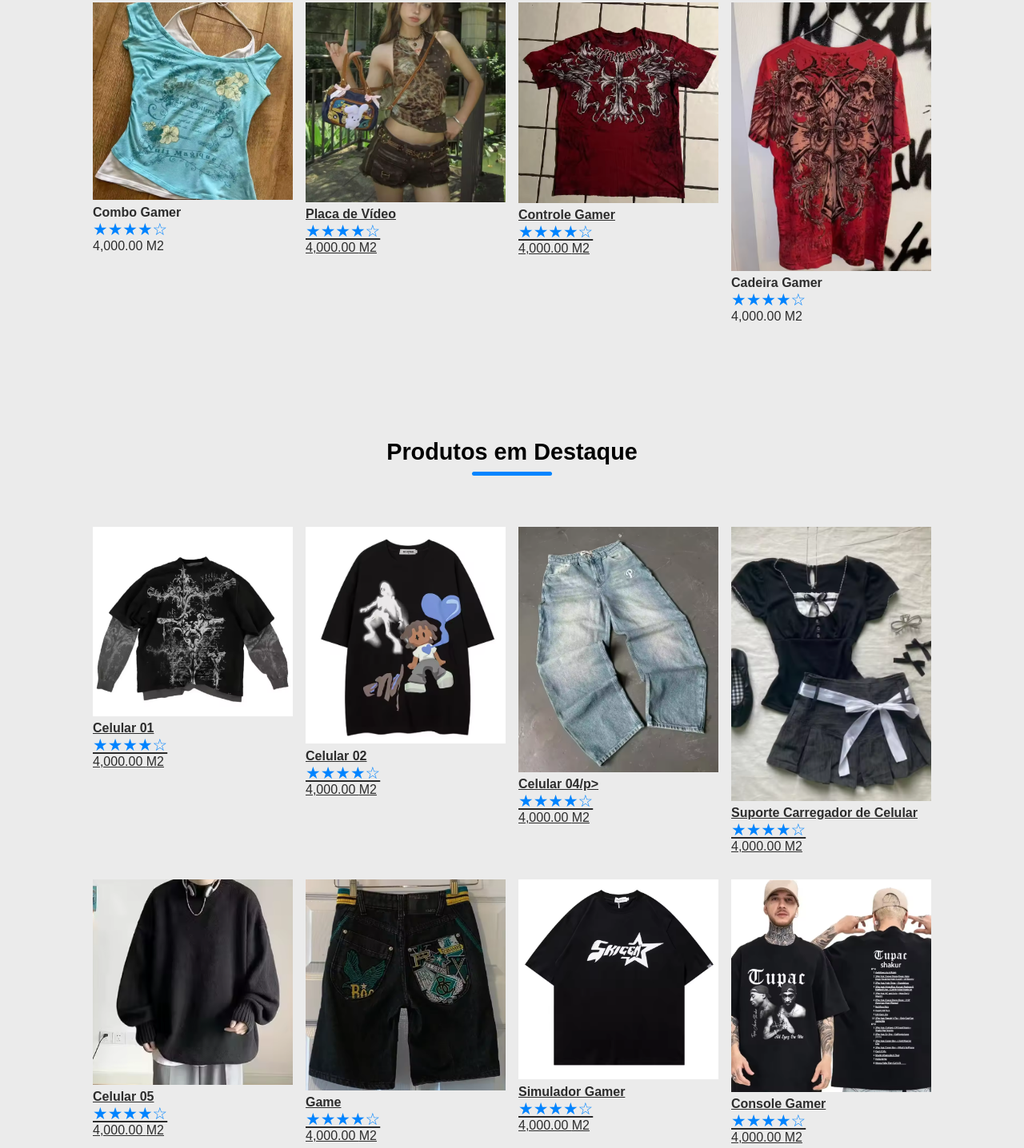
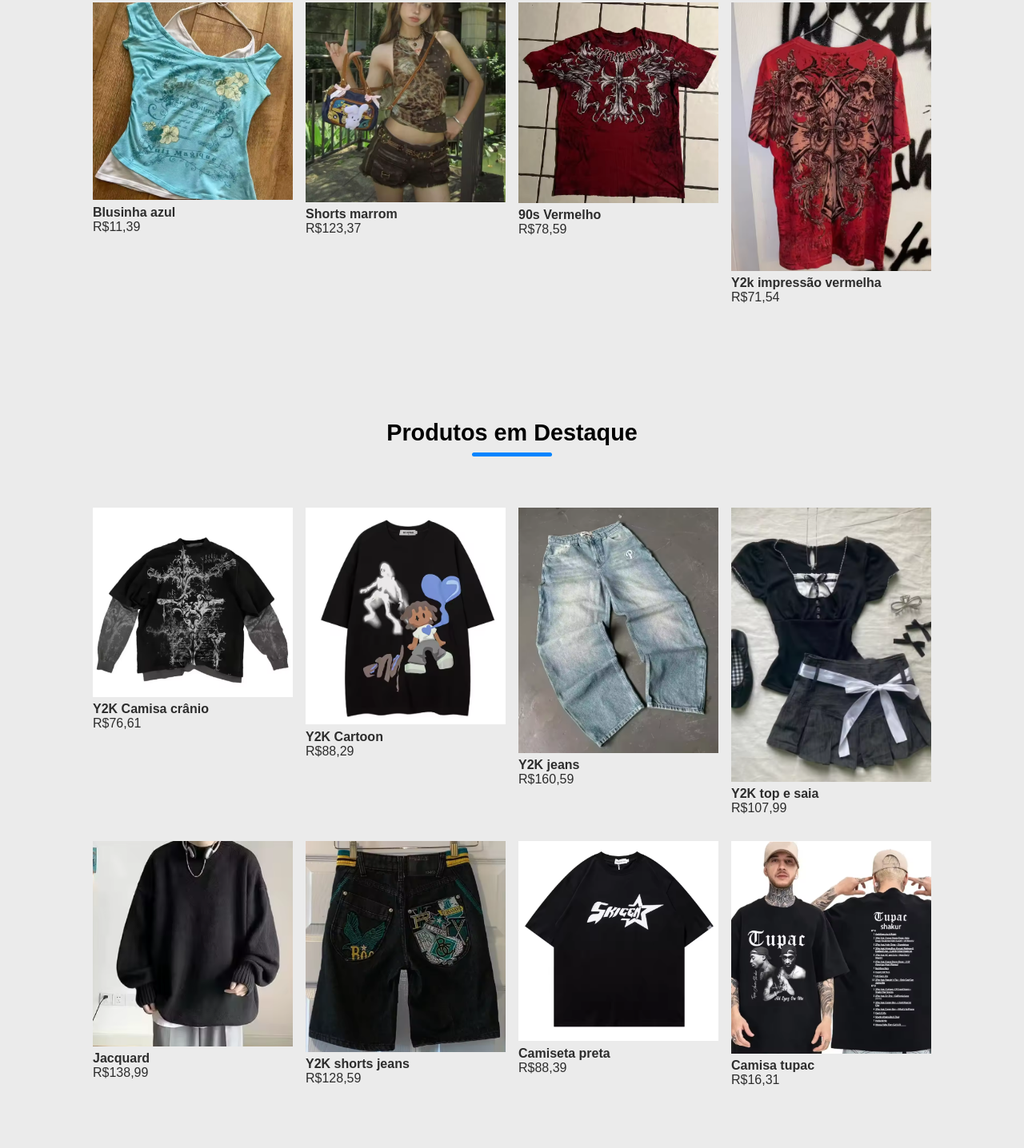
Before and after one commit to LukasPio/Closete, a plain HTML site: page index.html in a window 1280 px wide. Shown: the part 1305-2741 px from the top of the page at 80% size. Drawn offline with Linux system fonts and the light colour scheme.

Commit message:
update backup

```diff
--- a/index.html
+++ b/index.html
@@ -15,9 +15,9 @@
             <h1 class="logo">STREET<span>STORE</span></h1>
             <nav>
                 <ul>
-                    <li>Home</li>
-                    <li>Produtos</li>
-                    <li>Contato</li>
+                    <li><a href="#">Home</a></li>
+                    <li><a href="#selected-products">Produtos</a></li>
+                    <li><a href="#hot-products">Destaques</a></li>
                 </ul>
             </nav>
             <div class="nav-icon-container">
@@ -76,93 +76,97 @@
 
         <div>
             <div class="page-inner-content">
-                <h3 class="section-title">Produtos Selecionados</h3>
+                <h3 class="section-title" id="selected-products">Produtos Selecionados</h3>
                 <div class="subtitle-underline"></div>
                 <div class="cols cols-4">
-                    <a class="product">
+                    <a class="product" target="_blank"
+                        href="https://pt.aliexpress.com/item/1005008598160878.html?gps-id=pcStoreLeaderboard&scm=1007.22922.271278.0&scm_id=1007.22922.271278.0&scm-url=1007.22922.271278.0&pvid=d18cd1e7-276d-424f-b28f-8f5b0353330c&_t=gps-id%3ApcStoreLeaderboard%2Cscm-url%3A1007.22922.271278.0%2Cpvid%3Ad18cd1e7-276d-424f-b28f-8f5b0353330c%2Ctpp_buckets%3A668%232846%238115%232000&pdp_ext_f=%7B%22order%22%3A%22254%22%2C%22eval%22%3A%221%22%2C%22sceneId%22%3A%2212922%22%7D&pdp_npi=4%40dis%21BRL%2112.18%2111.88%21%21%2114.72%2114.36%21%40210337bc17476848834493541edee2%2112000045889848219%21rec%21BR%214254928815%21XZ&spm=a2g0o.store_pc_home.smartLeaderboard_2004865748759.1005008598160878&gatewayAdapt=glo2bra">
                         <img src="products/blusaazuly2k.png" alt="" />
-                        <p class="product-name">Combo Gamer</p>
-                        <p class="rate">&#9733;&#9733;&#9733;&#9733;&#9734;</p>
-                        <p class="product-price">4,000.00 <span>M2</span></p>
+                        <p class="product-name">Blusinha azul</p>
+
+                        <p class="product-price">R$11,39</p>
                     </a>
                     <a href="https://pt.aliexpress.com/item/1005008394530828.html?gps-id=pcStoreLeaderboard&scm=1007.22922.271278.0&scm_id=1007.22922.271278.0&scm-url=1007.22922.271278.0&pvid=d60c7266-a01d-4c30-87a3-804b586d7ebf&_t=gps-id%3ApcStoreLeaderboard%2Cscm-url%3A1007.22922.271278.0%2Cpvid%3Ad60c7266-a01d-4c30-87a3-804b586d7ebf%2Ctpp_buckets%3A668%232846%238115%232000&pdp_ext_f=%7B%22order%22%3A%2254%22%2C%22eval%22%3A%221%22%2C%22sceneId%22%3A%2212922%22%7D&pdp_npi=4%40dis%21BRL%21212.32%21129.06%21%21%21256.61%21155.98%21%40210337bc17476850847487359edee2%2112000044839875136%21rec%21BR%214254928815%21X&spm=a2g0o.store_pc_home.smartLeaderboard_2011101347554.1005008394530828&gatewayAdapt=glo2bra"
-                        class="product">
+                        class="product" target="_blank">
                         <img src="products/blusinha_onca.png" alt="" />
-                        <p class="product-name">Placa de Vídeo</p>
-                        <p class="rate">&#9733;&#9733;&#9733;&#9733;&#9734;</p>
-                        <p class="product-price">4,000.00 <span>M2</span></p>
+                        <p class="product-name">Shorts marrom</p>
+
+                        <p class="product-price">R$123,37</p>
                     </a>
                     <a href="https://pt.aliexpress.com/item/1005008450963812.html?gps-id=pcStoreLeaderboard&scm=1007.22922.271278.0&scm_id=1007.22922.271278.0&scm-url=1007.22922.271278.0&pvid=3d8a2259-5f9e-451b-ba7e-8271d55fd85a&_t=gps-id%3ApcStoreLeaderboard%2Cscm-url%3A1007.22922.271278.0%2Cpvid%3A3d8a2259-5f9e-451b-ba7e-8271d55fd85a%2Ctpp_buckets%3A668%232846%238115%232000&pdp_ext_f=%7B%22order%22%3A%22307%22%2C%22eval%22%3A%221%22%2C%22sceneId%22%3A%2212922%22%7D&pdp_npi=4%40dis%21BRL%21134.20%2177.54%21%21%21162.19%2193.71%21%402101ea7117476855438196594ee39f%2112000045195512230%21rec%21BR%214254928815%21XZ&spm=a2g0o.store_pc_home.smartLeaderboard_2005335955556.1005008450963812&gatewayAdapt=glo2bra"
-                        class="product">
+                        class="product" target="_blank">
                         <img src="products/castiel.png" alt="" />
-                        <p class="product-name">Controle Gamer</p>
-                        <p class="rate">&#9733;&#9733;&#9733;&#9733;&#9734;</p>
-                        <p class="product-price">4,000.00 <span>M2</span></p>
+                        <p class="product-name">90s Vermelho</p>
+
+                        <p class="product-price">R$78,59</p>
                     </a>
-                    <a class="product">
+                    <a class="product" target="_blank"
+                        href="https://pt.aliexpress.com/item/1005008135728794.html?spm=a2g0o.productlist.main.2.404f3ee2m96f6b&aem_p4p_detail=202505191317113623940470593800005162483&algo_pvid=3d430592-9d8a-4564-a310-8b3519caee5d&algo_exp_id=3d430592-9d8a-4564-a310-8b3519caee5d-1&pdp_ext_f=%7B%22order%22%3A%2260%22%2C%22eval%22%3A%221%22%7D&pdp_npi=4%40dis%21BRL%21160.44%2177.24%21%21%21193.91%2193.35%21%402103247417476858311105394e2c8b%2112000043937890798%21sea%21BR%214254928815%21X&curPageLogUid=ESJ0Qw7DnOFY&utparam-url=scene%3Asearch%7Cquery_from%3A&search_p4p_id=202505191317113623940470593800005162483_1">
                         <img src="products/castiel2.png" alt="" />
-                        <p class="product-name">Cadeira Gamer</p>
-                        <p class="rate">&#9733;&#9733;&#9733;&#9733;&#9734;</p>
-                        <p class="product-price">4,000.00 <span>M2</span></p>
+                        <p class="product-name"> Y2k impressão vermelha</p>
+
+                        <p class="product-price">R$71,54</p>
                     </a>
                 </div>
             </div>
             <div>
                 <div class="page-inner-content">
-                    <h3 class="section-title">Produtos em Destaque</h3>
+                    <h3 class="section-title" id="hot-products">Produtos em Destaque</h3>
                     <div class="subtitle-underline"></div>
                     <div class="cols cols-4">
                         <a href="https://pt.aliexpress.com/item/1005008161260570.html?spm=a2g0o.productlist.main.50.5a383841S1Zyqm&aem_p4p_detail=202505191311063762950752806200005402765&algo_pvid=096dec72-2344-4ba2-a15c-cf963c364088&algo_exp_id=096dec72-2344-4ba2-a15c-cf963c364088-49&pdp_ext_f=%7B%22order%22%3A%22295%22%2C%22eval%22%3A%221%22%7D&pdp_npi=4%40dis%21BRL%21131.66%2176.02%21%21%21159.13%2191.88%21%402101ea7117476854664374356ee343%2112000044043941956%21sea%21BR%214254928815%21X&curPageLogUid=XiIZ6nQta5DJ&utparam-url=scene%3Asearch%7Cquery_from%3A&search_p4p_id=202505191311063762950752806200005402765_13"
-                            class="product">
+                            class="product" target="_blank">
                             <img src="products/cruz.png" alt="" />
-                            <p class="product-name">Celular 01</p>
-                            <p class="rate">&#9733;&#9733;&#9733;&#9733;&#9734;</p>
-                            <p class="product-price">4,000.00 <span>M2</span></p>
+                            <p class="product-name">Y2K Camisa crânio</p>
+
+                            <p class="product-price">R$76,61</p>
                         </a>
                         <a href="https://pt.aliexpress.com/item/1005005545871310.html?gps-id=pcStoreJustForYou&scm=1007.23125.137358.0&scm_id=1007.23125.137358.0&scm-url=1007.23125.137358.0&pvid=03a333d6-8de6-497b-abca-c65b78688c38&_t=gps-id%3ApcStoreJustForYou%2Cscm-url%3A1007.23125.137358.0%2Cpvid%3A03a333d6-8de6-497b-abca-c65b78688c38%2Ctpp_buckets%3A668%232846%238115%232000&pdp_ext_f=%7B%22order%22%3A%225%22%2C%22eval%22%3A%221%22%2C%22sceneId%22%3A%2213125%22%7D&pdp_npi=4%40dis%21BRL%21150.64%2181.43%21%21%21182.07%2198.42%21%402101ea7117476855438276597ee39f%2112000033485321848%21rec%21BR%214254928815%21X&spm=a2g0o.store_pc_home.smartJustForYou_2005335955560.1005005545871310&gatewayAdapt=glo2bra"
-                            class="product">
+                            class="product" target="_blank">
                             <img src="products/eduardosim.png" alt="" />
-                            <p class="product-name">Celular 02</p>
-                            <p class="rate">&#9733;&#9733;&#9733;&#9733;&#9734;</p>
-                            <p class="product-price">4,000.00 <span>M2</span></p>
+                            <p class="product-name">Y2K Cartoon</p>
+
+                            <p class="product-price">R$88,29</p>
                         </a>
-                        <a href="" class="product">
+                        <a href="https://pt.aliexpress.com/item/1005008089783769.html?gps-id=pcStoreJustForYou&scm=1007.23125.137358.0&scm_id=1007.23125.137358.0&scm-url=1007.23125.137358.0&pvid=31f0bd0d-986d-4cc6-89f5-f01ca4b10512&_t=gps-id%3ApcStoreJustForYou%2Cscm-url%3A1007.23125.137358.0%2Cpvid%3A31f0bd0d-986d-4cc6-89f5-f01ca4b10512%2Ctpp_buckets%3A668%232846%238115%232000&pdp_ext_f=%7B%22order%22%3A%2214%22%2C%22eval%22%3A%221%22%2C%22sceneId%22%3A%2213125%22%7D&pdp_npi=4%40dis%21BRL%21224.73%21132.59%21%21%21271.61%21160.25%21%402101ea7117476858707555535ee39f%2112000043657859306%21rec%21BR%214254928815%21X&spm=a2g0o.store_pc_home.smartJustForYou_2010849503191.1005008089783769&gatewayAdapt=glo2bra" class="product" target="_blank">
                             <img src="products/jeans.png" alt="" />
-                            <p class="product-name">Celular 04/p>
-                                <p class="rate">&#9733;&#9733;&#9733;&#9733;&#9734;</p>
-                                <p class="product-price">4,000.00 <span>M2</span></p>
+                            <p class="product-name">Y2K jeans</p>
+
+                                <p class="product-price">R$160,59 </p>
                         </a>
                         <a href="https://pt.aliexpress.com/item/1005008314870896.html?gps-id=pcStoreLeaderboard&scm=1007.22922.271278.0&scm_id=1007.22922.271278.0&scm-url=1007.22922.271278.0&pvid=d60c7266-a01d-4c30-87a3-804b586d7ebf&_t=gps-id%3ApcStoreLeaderboard%2Cscm-url%3A1007.22922.271278.0%2Cpvid%3Ad60c7266-a01d-4c30-87a3-804b586d7ebf%2Ctpp_buckets%3A668%232846%238115%232000&pdp_ext_f=%7B%22order%22%3A%2223%22%2C%22eval%22%3A%221%22%2C%22sceneId%22%3A%2212922%22%7D&pdp_npi=4%40dis%21BRL%21187.48%21112.91%21%21%21226.59%21136.46%21%40210337bc17476850847487359edee2%2112000044583936343%21rec%21BR%214254928815%21X&spm=a2g0o.store_pc_home.smartLeaderboard_2011101347554.1005008314870896&gatewayAdapt=glo2bra"
-                            class="product">
-                            <img src="products/lacinho.png" alt="" />
-                            <p class="product-name">Suporte Carregador de Celular</p>
-                            <p class="rate">&#9733;&#9733;&#9733;&#9733;&#9734;</p>
-                            <p class="product-price">4,000.00 <span>M2</span></p>
+                            class="product" target="_blank">
+                            <img src="products/lacinho.png" alt=""/>
+                            <p class="product-name">Y2K top e saia</p>
+
+                            <p class="product-price">R$107,99</p>
                         </a>
-                        <a href="" class="product">
+                        <a href="https://pt.aliexpress.com/item/1005005955815623.html?gps-id=pcStoreJustForYou&scm=1007.23125.137358.0&scm_id=1007.23125.137358.0&scm-url=1007.23125.137358.0&pvid=03a333d6-8de6-497b-abca-c65b78688c38&_t=gps-id%3ApcStoreJustForYou%2Cscm-url%3A1007.23125.137358.0%2Cpvid%3A03a333d6-8de6-497b-abca-c65b78688c38%2Ctpp_buckets%3A668%232846%238115%232000&pdp_ext_f=%7B%22order%22%3A%223%22%2C%22eval%22%3A%221%22%2C%22sceneId%22%3A%2213125%22%7D&pdp_npi=4%40dis%21BRL%21237.30%21133.43%21%21%21286.80%21161.26%21%402101ea7117476855438276597ee39f%2112000035016313428%21rec%21BR%214254928815%21X&spm=a2g0o.store_pc_home.smartJustForYou_2005335955560.1005005955815623&gatewayAdapt=glo2bra
+                        " class="product" target="_blank">
                             <img src="products/moletom.png" alt="" />
-                            <p class="product-name">Celular 05</p>
-                            <p class="rate">&#9733;&#9733;&#9733;&#9733;&#9734;</p>
-                            <p class="product-price">4,000.00 <span>M2</span></p>
+                            <p class="product-name">Jacquard</p>
+
+                            <p class="product-price">R$138,99 </p>
                         </a>
-                        <a href="" class="product">
+                        <a href="https://pt.aliexpress.com/item/1005008089783769.html?gps-id=pcStoreJustForYou&scm=1007.23125.137358.0&scm_id=1007.23125.137358.0&scm-url=1007.23125.137358.0&pvid=31f0bd0d-986d-4cc6-89f5-f01ca4b10512&_t=gps-id%3ApcStoreJustForYou%2Cscm-url%3A1007.23125.137358.0%2Cpvid%3A31f0bd0d-986d-4cc6-89f5-f01ca4b10512%2Ctpp_buckets%3A668%232846%238115%232000&pdp_ext_f=%7B%22order%22%3A%2214%22%2C%22eval%22%3A%221%22%2C%22sceneId%22%3A%2213125%22%7D&pdp_npi=4%40dis%21BRL%21224.73%21132.59%21%21%21271.61%21160.25%21%402101ea7117476858707555535ee39f%2112000043657859306%21rec%21BR%214254928815%21X&spm=a2g0o.store_pc_home.smartJustForYou_2010849503191.1005008089783769&gatewayAdapt=glo2bra" class="product" target="_blank">
                             <img src="products/short_masculino.png" alt="" />
-                            <p class="product-name">Game</p>
-                            <p class="rate">&#9733;&#9733;&#9733;&#9733;&#9734;</p>
-                            <p class="product-price">4,000.00 <span>M2</span></p>
+                            <p class="product-name">Y2K shorts jeans</p>
+
+                            <p class="product-price">R$128,59 </p>
                         </a>
-                        <a href="" class="product">
+                        <a href="https://pt.aliexpress.com/item/1005005542903274.html?gps-id=pcStoreJustForYou&scm=1007.23125.137358.0&scm_id=1007.23125.137358.0&scm-url=1007.23125.137358.0&pvid=03a333d6-8de6-497b-abca-c65b78688c38&_t=gps-id%3ApcStoreJustForYou%2Cscm-url%3A1007.23125.137358.0%2Cpvid%3A03a333d6-8de6-497b-abca-c65b78688c38%2Ctpp_buckets%3A668%232846%238115%232000&pdp_ext_f=%7B%22order%22%3A%225%22%2C%22eval%22%3A%221%22%2C%22sceneId%22%3A%2213125%22%7D&pdp_npi=4%40dis%21BRL%21150.93%2181.60%21%21%21182.42%2198.63%21%402101ea7117476855438276597ee39f%2112000033474736388%21rec%21BR%214254928815%21X&spm=a2g0o.store_pc_home.smartJustForYou_2005335955560.1005005542903274&gatewayAdapt=glo2bra
+                        " class="product" target="_blank">
                             <img src="products/skigen.png" alt="" />
-                            <p class="product-name">Simulador Gamer</p>
-                            <p class="rate">&#9733;&#9733;&#9733;&#9733;&#9734;</p>
-                            <p class="product-price">4,000.00 <span>M2</span></p>
+                            <p class="product-name">Camiseta preta</p>
+
+                            <p class="product-price">R$88,39 </p>
                         </a>
-                        <a href="https://pt.aliexpress.com/item/1005007825520671.html?gps-id=pcStoreJustForYou&scm=1007.23125.137358.0&scm_id=1007.23125.137358.0&scm-url=1007.23125.137358.0&pvid=b5129482-ac8b-4ce8-b833-c0656ac4277d&_t=gps-id%3ApcStoreJustForYou%2Cscm-url%3A1007.23125.137358.0%2Cpvid%3Ab5129482-ac8b-4ce8-b833-c0656ac4277d%2Ctpp_buckets%3A668%232846%238115%232000&pdp_ext_f=%7B%22order%22%3A%22126%22%2C%22eval%22%3A%221%22%2C%22sceneId%22%3A%2213125%22%7D&pdp_npi=4%40dis%21BRL%2142.28%2116.04%21%21%2151.10%2119.39%21%402101ea7117476852478597681ee39f%2112000042737824658%21rec%21BR%214254928815%21X&spm=a2g0o.store_pc_home.smartJustForYou_2010389975319.1005007825520671&gatewayAdapt=glo2bra"
-                            class="product">
+                        <a href="https://pt.aliexpress.com/item/1005008623653123.html?spm=a2g0o.productlist.main.3.7f16I9THI9THXx&algo_pvid=a9c30f6a-95f2-4a81-88f5-d3bed97a5c96&algo_exp_id=a9c30f6a-95f2-4a81-88f5-d3bed97a5c96-2&pdp_ext_f=%7B%22order%22%3A%2215%22%2C%22eval%22%3A%221%22%7D&pdp_npi=4%40dis%21BRL%2149.43%2116.31%21%21%2161.20%2120.19%21%402101c80017501021840164723eb963%2112000045999359315%21sea%21BR%210%21ABX&curPageLogUid=69uzBcXWP394&utparam-url=scene%3Asearch%7Cquery_from%3A"
+                            class="product" target="_blank">
                             <img src="products/tupac.png" alt="" />
-                            <p class="product-name">Console Gamer</p>
-                            <p class="rate">&#9733;&#9733;&#9733;&#9733;&#9734;</p>
-                            <p class="product-price">4,000.00 <span>M2</span></p>
+                            <p class="product-name">Camisa tupac</p>
+
+                            <p class="product-price">R$16,31 </p>
                         </a>
                     </div>
                 </div>
--- a/styles/globals.css
+++ b/styles/globals.css
@@ -4,6 +4,15 @@
     margin: 0;
     font-family: Arial;
 }
+
+a {
+    text-decoration: none;
+    color: white;
+}
+
+html {
+    scroll-behavior: smooth;
+  }
 
 .header-inner-content{
     max-width: 1300px;
@@ -36,11 +45,11 @@
 .navbar .header-inner-content nav ul li {
     color: #fff;
     cursor: pointer;
-    transition: all 0.2s;
+    transition: 0.2s;
 }
 
 .navbar .header-inner-content nav ul li:hover {
-    transform: translateY(-5px);
+    transform: scale(1.1);
     font-weight: bold;
 }
 .logo{
@@ -77,7 +86,7 @@
     cursor: pointer;
 }
 
-.nav-ul-li: hover{
+.nav-ul-li:hover{
     transform: translateY(-5px);
     Transition: all 0.2s;
     font-weight: bold;
```
Also changed, not shown: products/produtos.txt.
